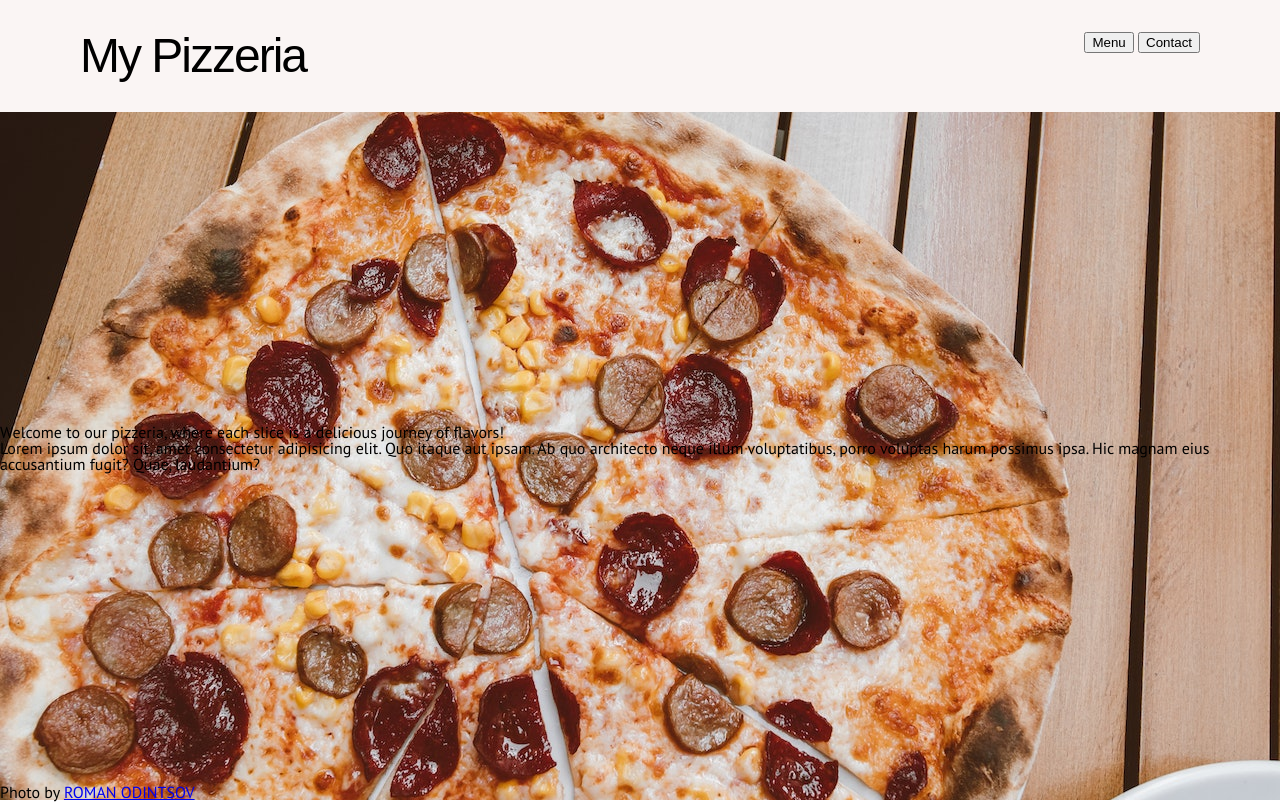
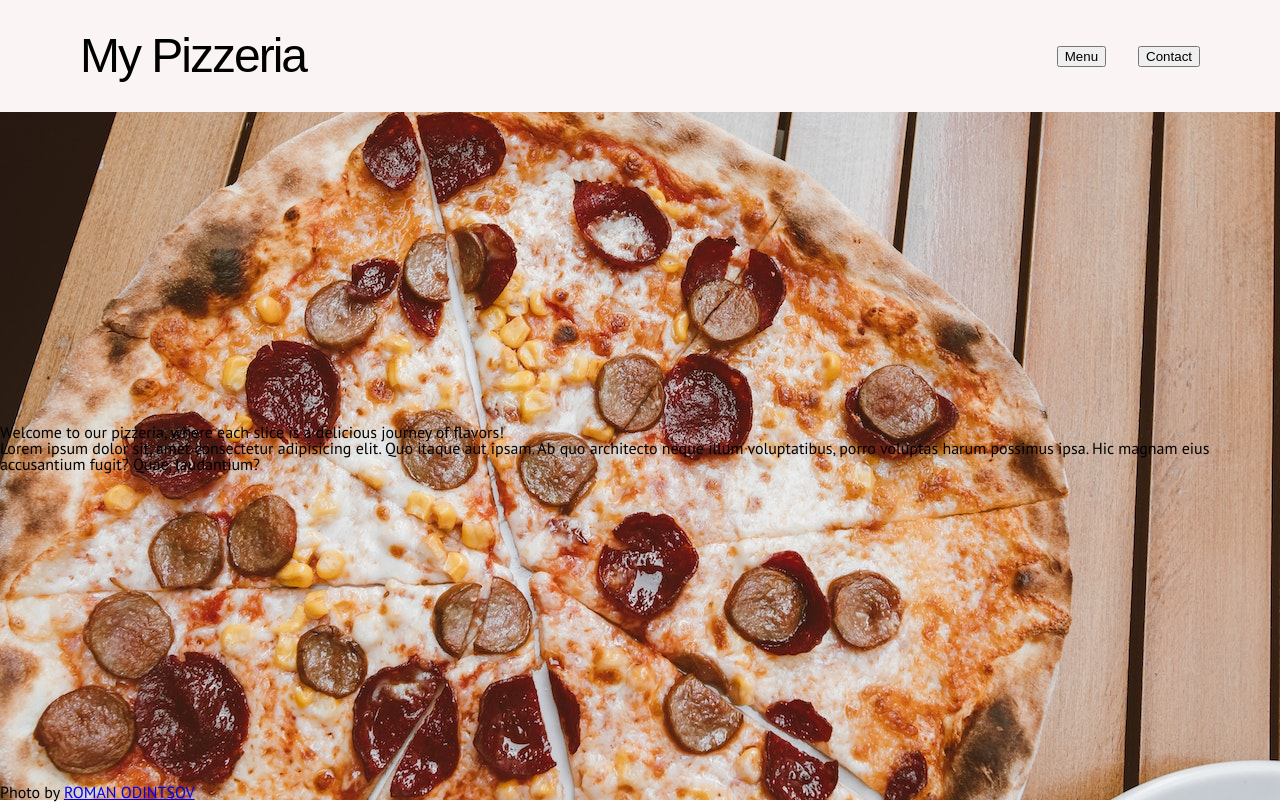
Before and after one commit to MewKay/restaurant-page, a website built with webpack: page dist/index.html in a window 1280 px wide. Built offline with Linux system fonts and the light colour scheme; a web font is replaced by a local one.

Commit message:
Fix layout of buttons on the header

```diff
--- a/src/style.css
+++ b/src/style.css
@@ -32,18 +32,25 @@ body {
 header {
   display: flex;
   justify-content: space-between;
+  align-items: center;
   padding: 2rem 5rem;
 }
 
+.btn-section {
+  display: flex;
+  justify-content: space-between;
+  gap: 2rem;
+}
+
 /* -- Style -- */
+
+/* --- Homepage --- */
 
 #home {
   background-image: url(./homepage-background.jpg);
   height: 100%;
   background-size: cover;
 }
-
-/* --- Homepage --- */
 
 header {
   background-color: var(--background);
```
Also changed, not shown: dist/main.js.
